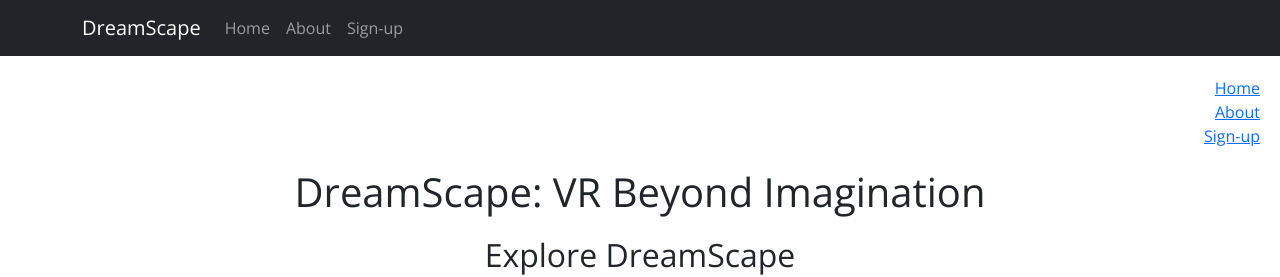
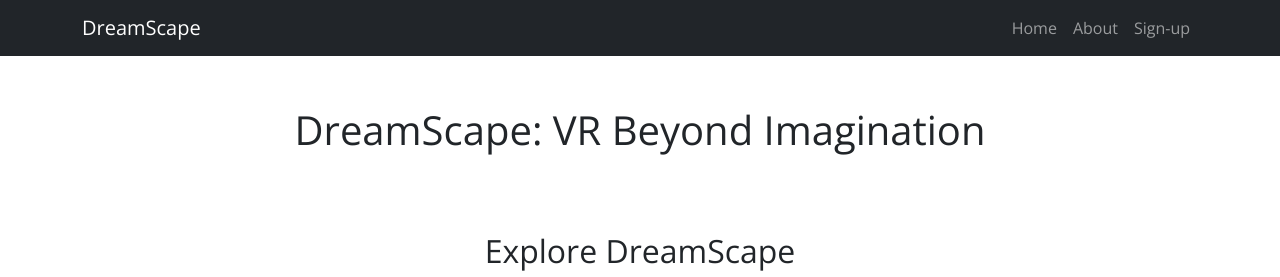
Before and after one commit to Din0saur5/Team-1-phase-2-project, a React (Vite) app: page /about in a window 1280 px wide. Shown: the top 277 px of the page. Built offline with nearby package versions, Linux system fonts and the light colour scheme.

Commit message:
moved navbar right

```diff
--- a/src/App.css
+++ b/src/App.css
@@ -32,6 +32,10 @@
 html, body { max-width: 100%; overflow-x: hidden; }
 
 /* About Container */
+
+.about-header {
+  padding: 50px;
+}
 .about-container {
   max-width: 800px;
   margin: 0 auto;
--- a/src/components/Navbar.jsx
+++ b/src/components/Navbar.jsx
@@ -8,7 +8,7 @@ function ColorSchemesExample() {
     <Navbar bg="dark" variant="dark">
       <Container>
         <Navbar.Brand href="#home">DreamScape</Navbar.Brand>
-        <Nav className="me-auto">
+        <Nav className="ms-auto">
           <Nav.Link href="#home">Home</Nav.Link>
           <Nav.Link href="#about">About</Nav.Link>
           <Nav.Link href="#signup">Sign-up</Nav.Link>
--- a/src/routes/About.jsx
+++ b/src/routes/About.jsx
@@ -7,18 +7,13 @@ import CarouselImages from '../components/CarouselImages.jsx';
 import 'bootstrap/dist/css/bootstrap.min.css';
 import ColorSchemesExample from '../components/Navbar.jsx';
 
+
 const About = () => {
   return (
     <div className="about">
 
       <ColorSchemesExample />
-      <div className="guide-top">
-        <Link to="/">Home</Link>
-        <br />
-        <Link to="/about">About</Link>
-        <br />
-        <Link to="/sign-up">Sign-up</Link>
-      </div>
+
 
       <div className="about-header">
         <h1>DreamScape: VR Beyond Imagination</h1>
```
